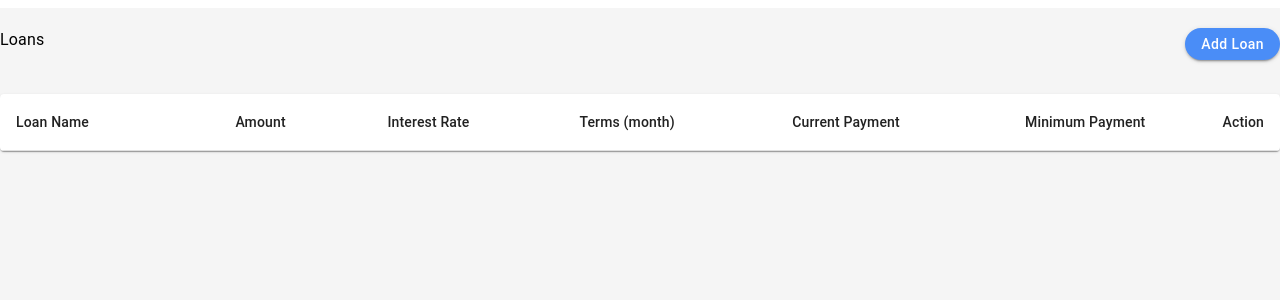
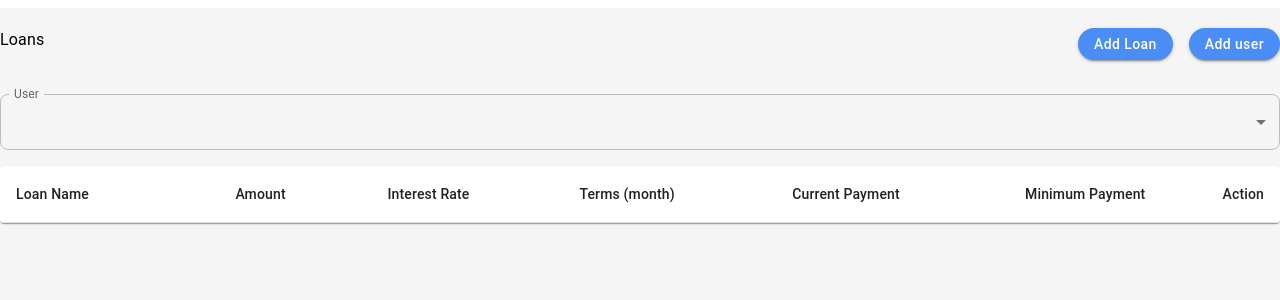
Before and after one commit to kadian1470/loan-calc, a React (Vite) app: page /loans in a window 1280 px wide. Shown: the top 300 px of the page. Built offline with nearby package versions, Linux system fonts and the light colour scheme; the HTML template or start-up script is replaced by a standard one.

Commit message:
added user modal

```diff
--- a/package.json
+++ b/package.json
@@ -14,16 +14,19 @@
     "@emotion/styled": "^11.11.5",
     "@hookform/resolvers": "^3.6.0",
     "@mui/material": "^5.15.20",
+    "@tanstack/react-query": "^5.48.0",
     "date-fns": "^3.6.0",
     "react": "^18.3.1",
     "react-dom": "^18.3.1",
     "react-hook-form": "^7.52.0",
     "react-router-dom": "^6.24.0",
+    "uuid": "^10.0.0",
     "yup": "^1.4.0"
   },
   "devDependencies": {
     "@types/react": "^18.3.3",
     "@types/react-dom": "^18.3.0",
+    "@types/uuid": "^10.0.0",
     "@typescript-eslint/eslint-plugin": "^7.13.1",
     "@typescript-eslint/parser": "^7.13.1",
     "@vitejs/plugin-react": "^4.3.1",
--- a/src/App.tsx
+++ b/src/App.tsx
@@ -1,19 +1,22 @@
 import { ThemeProvider } from "@mui/material/styles";
+import { QueryClientProvider } from "@tanstack/react-query";
 import { Navigate, Route, Routes } from "react-router-dom";
+import { queryClient } from "./context/QueryClient";
 import { theme } from "./layouts/Theme";
 import Home from "./pages/Home";
 import Loans from "./pages/Loans";
 
 function App() {
-  console.log("app made");
   return (
     <ThemeProvider theme={theme}>
+      <QueryClientProvider client={queryClient}>
         <Routes>
           <Route path="/" element={<Home />}>
             <Route path="loans" element={<Loans />}></Route>
           </Route>
           <Route path="*" element={<Navigate to="/" />} />
         </Routes>
+      </QueryClientProvider>
     </ThemeProvider>
   );
 }
--- /dev/null
+++ b/src/components/DialogFooter.tsx
@@ -0,0 +1,29 @@
+import { Typography } from "@mui/material";
+import Button from "@mui/material/Button";
+import DialogActions from "@mui/material/DialogActions";
+
+export type DialogFooterProps = Readonly<{
+  disabled: boolean;
+  error?: string;
+  form: string;
+  onClose: () => void;
+}>;
+
+export default function DialogFooter({
+  disabled,
+  error,
+  form,
+  onClose,
+}: DialogFooterProps) {
+  return (
+    <DialogActions>
+      {error && <Typography color="error">{error}</Typography>}
+      <Button variant="outlined" onClick={onClose}>
+        Cancel
+      </Button>
+      <Button type="submit" form={form} variant="contained" disabled={disabled}>
+        Save
+      </Button>
+    </DialogActions>
+  );
+}
--- a/src/components/LoanSchedule.tsx
+++ b/src/components/LoanSchedule.tsx
@@ -46,7 +46,6 @@ export default function LoanSchedule({ loan }: LoanScheduleProps) {
     if (paymentType === "current" && loan.currentPayment) {
       payment = loan.currentPayment;
     }
-    console.log(payment);
 
     return calculateAmortizationScheduleWithOverridePayment({
       principal: loan.principal,
@@ -57,8 +56,8 @@ export default function LoanSchedule({ loan }: LoanScheduleProps) {
   }, [loan, paymentType, useTerm]);
 
   return (
-    <Grid2 container>
-      <Grid2>
+    <Grid2 container sx={{ width: "100%" }} gap={2} alignContent="center">
+      <Grid2 xs={2}>
         <Dropdown
           id="payment-type"
           label="Payment type"
@@ -68,6 +67,8 @@ export default function LoanSchedule({ loan }: LoanScheduleProps) {
           }}
           options={paymentOptions}
         />
+      </Grid2>
+      <Grid2 xs={2} alignSelf="center">
         <FormControlLabel
           label="Use Term"
           control={
--- /dev/null
+++ b/src/components/UserModal.tsx
@@ -0,0 +1,72 @@
+import { yupResolver } from "@hookform/resolvers/yup";
+import { TextField } from "@mui/material";
+import Dialog from "@mui/material/Dialog";
+import DialogContent from "@mui/material/DialogContent";
+import DialogTitle from "@mui/material/DialogTitle";
+import { Controller, useForm } from "react-hook-form";
+import { v4 as uuidv4 } from "uuid";
+import { object, string } from "yup";
+import DialogFooter from "./DialogFooter";
+
+const formId = "userForm";
+
+const schema = object().shape({
+  id: string().required(),
+  name: string().required("Name is required"),
+});
+
+export type UserForm = Readonly<{
+  id: string;
+  name: string;
+}>;
+
+export type UserModalProps = Readonly<{
+  onClose: () => void;
+  onSubmit: (data: UserForm) => void;
+}>;
+
+export default function UserModal({ onClose, onSubmit }: UserModalProps) {
+  const {
+    handleSubmit,
+    control,
+    formState: { errors, isDirty, isSubmitting },
+  } = useForm<UserForm>({
+    resolver: yupResolver(schema),
+    defaultValues: {
+      id: uuidv4(),
+      name: "",
+    },
+  });
+  const submit = (data: UserForm) => {
+    onSubmit(data);
+    onClose();
+  };
+
+  return (
+    <Dialog open>
+      <DialogTitle>User Settings</DialogTitle>
+      <DialogContent>
+        <form id={formId} onSubmit={handleSubmit(submit)}>
+          <Controller
+            name="name"
+            control={control}
+            render={({ field }) => {
+              return (
+                <TextField
+                  {...field}
+                  error={!!errors.name?.message}
+                  helperText={errors.name?.message}
+                />
+              );
+            }}
+          />
+        </form>
+      </DialogContent>
+      <DialogFooter
+        disabled={!isDirty || isSubmitting}
+        form={formId}
+        onClose={onClose}
+      />
+    </Dialog>
+  );
+}
--- /dev/null
+++ b/src/context/QueryClient.ts
@@ -0,0 +1,10 @@
+import { QueryClient } from "@tanstack/react-query";
+
+export const queryClient = new QueryClient({
+  defaultOptions: {
+    queries: {
+      refetchOnWindowFocus: false,
+      retry: 1,
+    },
+  },
+});
--- /dev/null
+++ b/src/hooks/types.ts
@@ -0,0 +1,10 @@
+export type PageableResults<T> = Readonly<{
+  total: number;
+  results: T[];
+  page: number;
+}>;
+
+export type UserResponse = Readonly<{
+  id: string;
+  name: string;
+}>;
--- /dev/null
+++ b/src/hooks/useCreateUser.ts
@@ -0,0 +1,41 @@
+import { useMutation } from "@tanstack/react-query";
+import { PageableResults } from "./types";
+import { invalidateUsers } from "./useUsers";
+
+type UserCreateRequest = Readonly<{
+  id: string;
+  name: string;
+}>;
+
+export default function useCreateUser() {
+  return useMutation({
+    mutationFn: async (request: UserCreateRequest) => {
+      const knownUsers = localStorage.getItem("users");
+      let userSet = [request];
+      if (knownUsers) {
+        try {
+          const savedUsers: PageableResults<UserCreateRequest> =
+            JSON.parse(knownUsers);
+          // Could be smarter but right now just remove the one that matches the create and replace based on id.
+          userSet = [
+            ...savedUsers.results.filter((u) => u.id !== request.id),
+            request,
+          ];
+        } catch {
+          console.warn("Failed to parse users.");
+        }
+      }
+      localStorage.setItem(
+        "users",
+        JSON.stringify({
+          total: userSet.length,
+          page: 1,
+          results: userSet,
+        })
+      );
+    },
+    onSuccess: () => {
+      invalidateUsers();
+    },
+  });
+}
--- /dev/null
+++ b/src/hooks/useUsers.ts
@@ -0,0 +1,32 @@
+import { useQuery } from "@tanstack/react-query";
+import { queryClient } from "../context/QueryClient";
+import { PageableResults, UserResponse } from "./types";
+
+const queryKey = "users";
+
+export default function useUsers() {
+  return useQuery({
+    queryKey: [queryKey],
+    queryFn: () => {
+      const knownUsers = localStorage.getItem("users");
+      if (knownUsers) {
+        try {
+          const parseUsers: PageableResults<UserResponse> =
+            JSON.parse(knownUsers);
+          return parseUsers;
+        } catch {
+          console.warn("Failed to load local storage");
+        }
+      }
+      return {
+        total: 0,
+        page: 1,
+        results: [],
+      } as PageableResults<UserResponse>;
+    },
+  });
+}
+
+export const invalidateUsers = () => {
+  queryClient.invalidateQueries({ queryKey: [queryKey] });
+};
--- a/src/pages/Loans.tsx
+++ b/src/pages/Loans.tsx
@@ -7,36 +7,39 @@ import TableContainer from "@mui/material/TableContainer";
 import TableHead from "@mui/material/TableHead";
 import TableRow from "@mui/material/TableRow";
 import Grid2 from "@mui/material/Unstable_Grid2";
-import { useReducer, useState } from "react";
+import { useMemo, useReducer, useState } from "react";
+import Dropdown from "../components/Dropdown";
 import LoanSchedule from "../components/LoanSchedule";
 import LoanSettings from "../components/LoanSettings";
+import UserModal from "../components/UserModal";
+import useCreateUser from "../hooks/useCreateUser";
+import useUsers from "../hooks/useUsers";
 import MainLayout from "../layouts/MainLayout";
 import { moneyFormatter } from "../utils/loanCalculations";
-import { Loan, LoansState, loanReducer } from "../utils/loanReducer";
+import { Loan, initialLoanState, loanReducer } from "../utils/loanReducer";
 
-type ModalType = "add" | "edit" | "delete" | null;
-
-const initialState = (username: string): Loan[] => {
-  const storeData = localStorage.getItem(`${username}-loans`);
-  if (storeData) {
-    try {
-      const parseData = JSON.parse(storeData) as LoansState;
-      return parseData.loans;
-    } catch {
-      console.warn("failed to load loan info");
-    }
-  }
-  return [];
-};
+type ModalType = "add" | "edit" | "delete" | "user-add" | null;
 
 export default function Loans() {
-  console.log("render");
   const [state, dispatch] = useReducer(loanReducer, {
     username: "lucas",
-    loans: initialState("lucas"),
+    loans: initialLoanState("lucas"),
   });
+  const { mutateAsync: createUser } = useCreateUser();
   const [modalOpen, setModalOpen] = useState<ModalType>(null);
   const [selectedLoan, setSelectedLoan] = useState<Loan | null>(null);
+
+  const { data: users } = useUsers();
+  const userOptions = useMemo(() => {
+    return (
+      users?.results.map((user) => {
+        return {
+          text: user.name,
+          value: user.name,
+        };
+      }) ?? []
+    );
+  }, [users]);
 
   return (
     <MainLayout
@@ -50,6 +53,14 @@ export default function Loans() {
             }}
           >
             Add Loan
+          </Button>
+          <Button
+            variant="contained"
+            onClick={() => {
+              setModalOpen("user-add");
+            }}
+          >
+            Add user
           </Button>
           {modalOpen === "add" && (
             <LoanSettings
@@ -65,6 +76,17 @@ export default function Loans() {
       }
     >
       <Grid2 container gap={2}>
+        <Grid2 xs={12}>
+          <Dropdown
+            id="user"
+            label="User"
+            value={state.username}
+            onChange={(newValue: string) => {
+              dispatch({ type: "updateUser", value: newValue });
+            }}
+            options={userOptions}
+          />
+        </Grid2>
         <Grid2 xs={12}>
           <TableContainer component={Paper}>
             <Table sx={{ minWidth: 650 }} aria-label="simple table">
@@ -132,6 +154,16 @@ export default function Loans() {
             }}
           />
         )}
+        {modalOpen === "user-add" && (
+          <UserModal
+            onClose={() => {
+              setModalOpen(null);
+            }}
+            onSubmit={async (data) => {
+              await createUser(data);
+            }}
+          />
+        )}
       </Grid2>
     </MainLayout>
   );
--- a/src/utils/loanReducer.ts
+++ b/src/utils/loanReducer.ts
@@ -1,7 +1,22 @@
 export type LoanActionType = "init" | "addLoan" | "updateLoan" | "deleteLoan";
-export type LoanAction = {
-  type: "addLoan" | "updateLoan" | "deleteLoan";
-  value: Loan;
+export type LoanAction =
+  | {
+      type: "addLoan" | "updateLoan" | "deleteLoan";
+      value: Loan;
+    }
+  | { type: "updateUser"; value: string };
+
+export const initialLoanState = (username: string): Loan[] => {
+  const storeData = localStorage.getItem(`${username}-loans`);
+  if (storeData) {
+    try {
+      const parseData = JSON.parse(storeData) as LoansState;
+      return parseData.loans;
+    } catch {
+      console.warn("failed to load loan info");
+    }
+  }
+  return [];
 };
 
 export type Loan = Readonly<{
@@ -23,6 +38,12 @@ export const loanReducer = (
   action: LoanAction
 ): LoansState => {
   switch (action.type) {
+    case "updateUser": {
+      return {
+        loans: initialLoanState(action.value),
+        username: action.value,
+      };
+    }
     case "addLoan": {
       const newState = {
         ...state,
```
Also changed, not shown: src/components/LoanSettings.tsx (+9 -16 lines), 1 other file (tests, documents, lock files or other folders). Lines whose indentation alone changed are shown as unchanged.
